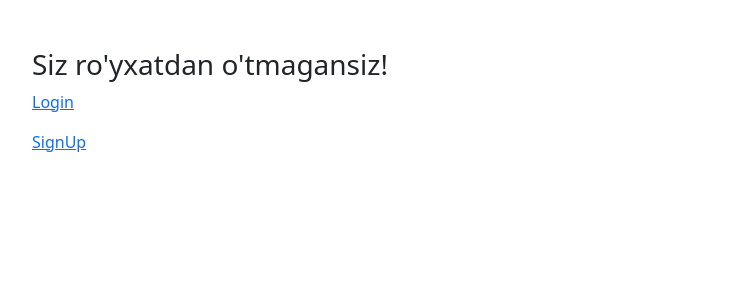
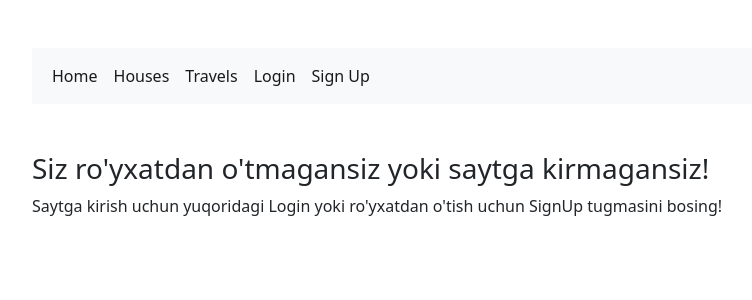
Before and after one commit to eraliabd/olx_for_students, a Django app: page / in a window 1280 px wide. Shown: the top 300 px of the page, without its empty margins (50-802 px from the left). Run offline with Django 4.2, Linux system fonts and the light colour scheme; parts of the project's set-up code (start-up, migrations or seed data) failed here and were passed over.

Commit message:
changed index and login html files

```diff
--- a/templates/index.html
+++ b/templates/index.html
@@ -16,9 +16,21 @@
         </nav>
         <h4 class="mt-5">{{ user.full_name }}, Xush kelibsiz! Bizni platformamizga</h4>
     {% else %}
-        <h3>Siz ro'yxatdan o'tmagansiz!</h3>
-        <p><a href="{% url 'login' %}">Login</a></p>
-        <p><a href="{% url 'signup' %}">SignUp</a></p>
+        <nav class="navbar navbar-expand-lg navbar-light bg-light">
+            <div class="container-fluid">
+                <div class="collapse navbar-collapse" id="navbarNavAltMarkup">
+                    <div class="navbar-nav">
+                        <a class="nav-link active" aria-current="page" href="{% url 'home' %}">Home</a>
+                        <a class="nav-link active" href="{% url 'login' %}">Houses</a>
+                        <a class="nav-link active" href="{% url 'login' %}">Travels</a>
+                        <a class="nav-link active" href="{% url 'login' %}">Login</a>
+                        <a class="nav-link active align-right" href="{% url 'signup' %}">Sign Up</a>
+                    </div>
+                </div>
+            </div>
+        </nav>
+        <h3 class="mt-5">Siz ro'yxatdan o'tmagansiz yoki saytga kirmagansiz!</h3>
+        <p class="">Saytga kirish uchun yuqoridagi Login yoki ro'yxatdan o'tish uchun SignUp tugmasini bosing!</p>
     {% endif %}
 {% endblock content %}
 </body>
--- a/templates/registration/login.html
+++ b/templates/registration/login.html
@@ -7,6 +7,6 @@
         {% csrf_token %}
         {{ form.as_p }}
         <button type="submit">Login</button>
-{#        <button class="btn btn-light"><a href="{% url 'account:signup' %}">Sign Up</a></button>#}
+        <button class="btn btn-light"><a href="{% url 'signup' %}">SignUp</a></button>
     </form>
 {% endblock content %}
```
